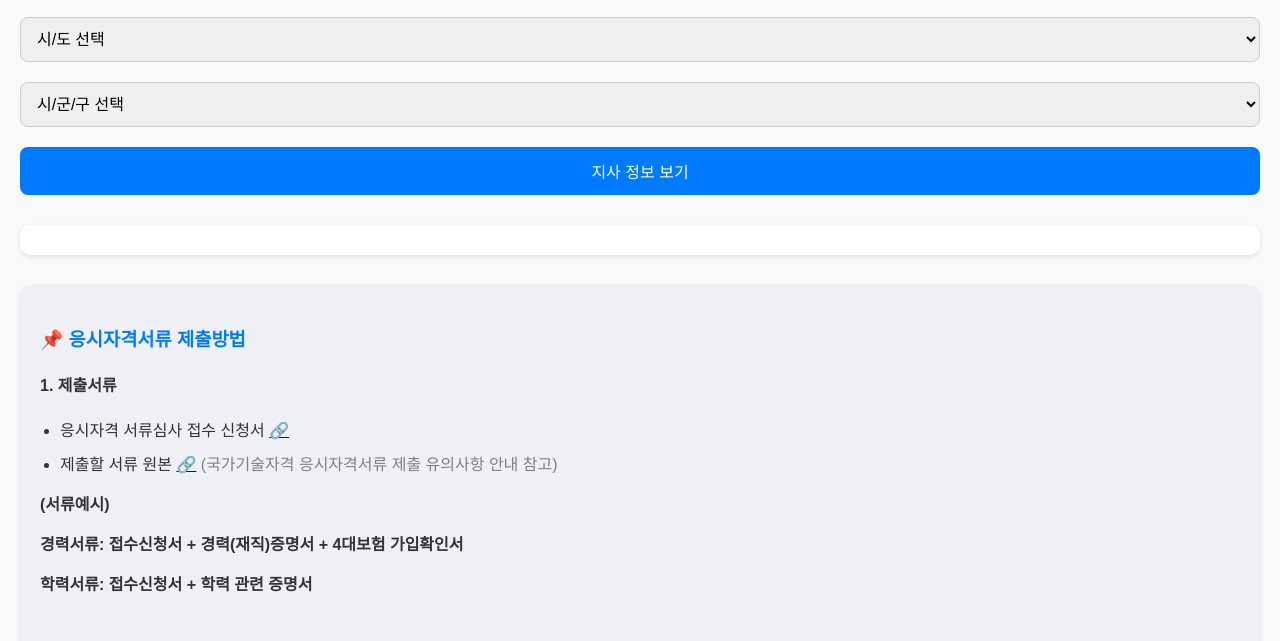
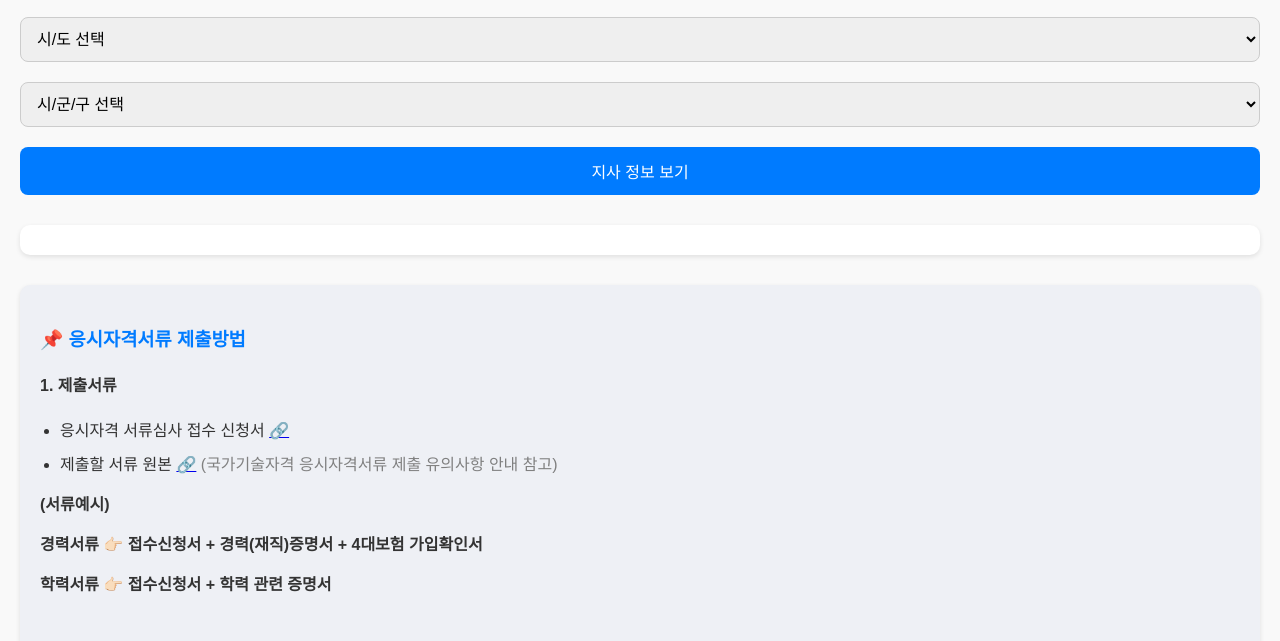
Before and after one commit to sehbamb/hrdkregion, a plain HTML site: page index.html in a window 1280 px wide. Shown: the part 159-800 px from the top of the page. Drawn offline with Linux system fonts and the light colour scheme.

Commit message:
index.html

```diff
--- a/index.html
+++ b/index.html
@@ -84,8 +84,8 @@
 <li>제출할 서류 원본 <a href="https://www.q-net.or.kr/man004.do?id=man00402&amp;gSite=Q&amp;gId=" target="_blank">🔗</a> <span style="color: gray">(국가기술자격 응시자격서류 제출 유의사항 안내 참고)</span></li>
 </ul>
 <p><strong>(서류예시)</strong></p>
-<p><strong>경력서류: 접수신청서 + 경력(재직)증명서 + 4대보험 가입확인서</strong></p>
-<p><strong>학력서류: 접수신청서 + 학력 관련 증명서</strong></p>
+<p><strong>경력서류 👉🏻 접수신청서 + 경력(재직)증명서 + 4대보험 가입확인서</strong></p>
+<p><strong>학력서류 👉🏻 접수신청서 + 학력 관련 증명서</strong></p>
 <p><br></p>
 <h4>2. 제출방법</h4>
 <ul>
```
